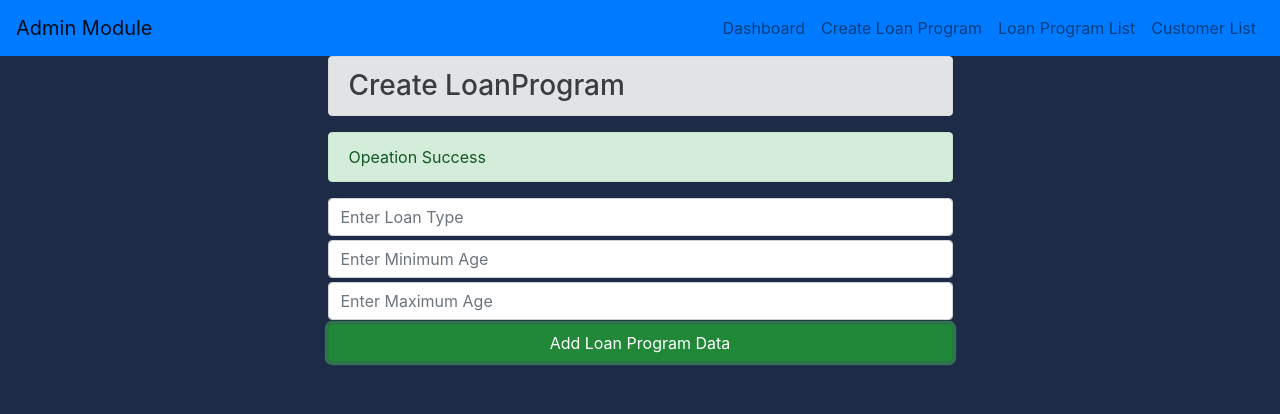
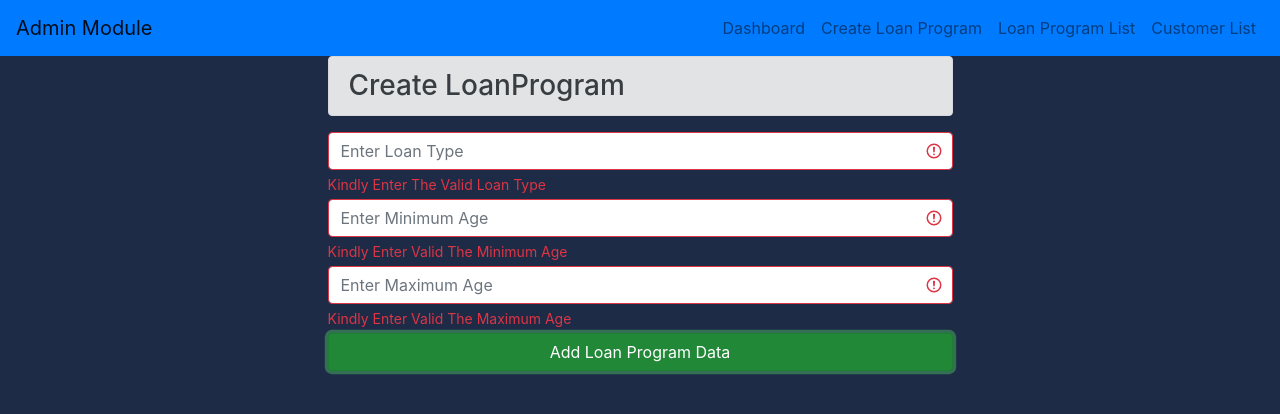
Before and after one commit to krishna0379/react-abcbankapp, a React (Create React App) app: page /create-loan in a window 1280 px wide. Both pictures are taken after a click on the button "Add Loan Program Data". Shown: the top 414 px of the page. Built offline with nearby package versions, Linux system fonts and the light colour scheme; no server answers.

Commit message:
validation

```diff
--- a/src/components/LoanUpsert.js
+++ b/src/components/LoanUpsert.js
@@ -1,4 +1,4 @@
-import { useState } from "react";
+import { useRef, useState } from "react";
 import { useDispatch, useSelector } from "react-redux";
 import { useHistory } from "react-router-dom";
 import {
@@ -9,6 +9,7 @@ import {
 export function LoanUpsert() {
   const dispatch = useDispatch();
   const history = useHistory();
+  const fromEL = useRef();
   const state = useSelector((state) => state);
   console.log(state);
 
@@ -26,6 +27,16 @@ export function LoanUpsert() {
   const addLoanProgram = (e) => {
     e.preventDefault();
     console.log(loanType, minimumAge, maximumAge);
+
+    console.log(fromEL);
+    console.log(fromEL.current.checkValidity());
+
+    if (fromEL.current.checkValidity() === false) {
+      //it will handel the flase case..>>
+      e.preventDefault();
+      e.stopPropagation();
+      fromEL.current.classList.add("was-validated");
+    } else {
       //this will call the redux action..>>
       dispatch(
         createLoanTypeAction({
@@ -43,6 +54,7 @@ export function LoanUpsert() {
       setLoanType("");
       setMinimumAge("");
       setMaximumAge("");
+    }
   };
 
   const updateLoanProgram = () => {
@@ -79,6 +91,7 @@ export function LoanUpsert() {
             <div className="alert alert-success">Opeation Success</div>
           )}
 
+          <form ref={fromEL} class="needs-validation" novalidate>
             <div className="mb-1">
               <input
                 type="text"
@@ -86,25 +99,45 @@ export function LoanUpsert() {
                 onChange={(e) => updateLoanType(e)}
                 className="form-control"
                 placeholder="Enter Loan Type"
+                maxLength="12"
+                minLength="3"
+                required
               />
+              <div class="invalid-feedback">
+                Kindly Enter The Valid Loan Type
               </div>
+            </div>
+
             <div className="mb-1">
               <input
-              type="text"
+                type="number"
                 value={minimumAge}
                 onChange={(e) => updateMinimumAge(e)}
                 className="form-control"
                 placeholder="Enter Minimum Age"
+                max="99"
+                min="09"
+                required
               />
+              <div class="invalid-feedback">
+                Kindly Enter Valid The Minimum Age
               </div>
+            </div>
+
             <div className="mb-1">
               <input
-              type="text"
+                type="number"
                 value={maximumAge}
                 onChange={(e) => updateMaximumAge(e)}
                 className="form-control"
                 placeholder="Enter Maximum Age"
+                max="99"
+                min="09"
+                required
               />
+              <div class="invalid-feedback">
+                Kindly Enter Valid The Maximum Age
+              </div>
             </div>
 
             <div className="mb-1">
@@ -124,6 +157,7 @@ export function LoanUpsert() {
                 />
               )}
             </div>
+          </form>
         </div>
       </div>
       <div className="col-3 col-md-3  d-none d-md-block"></div>
```
Lines whose indentation alone changed are shown as unchanged.
